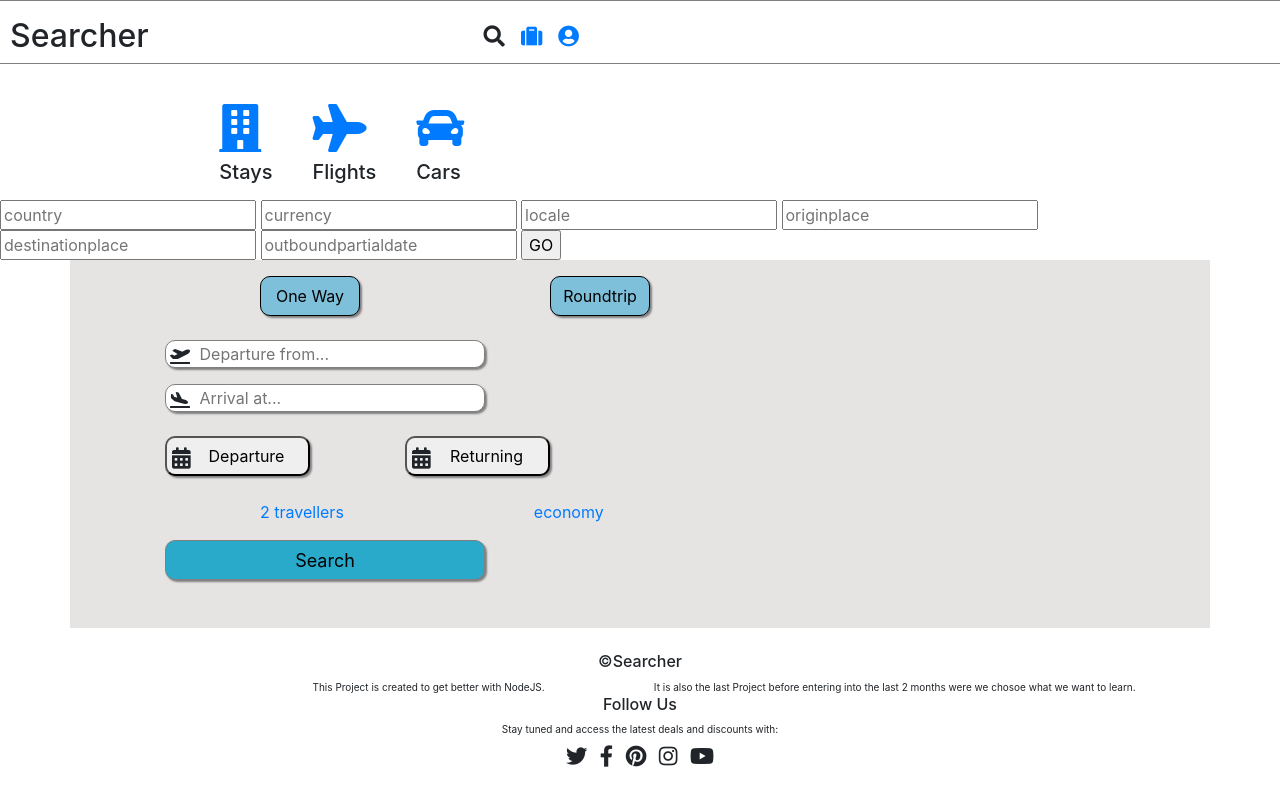
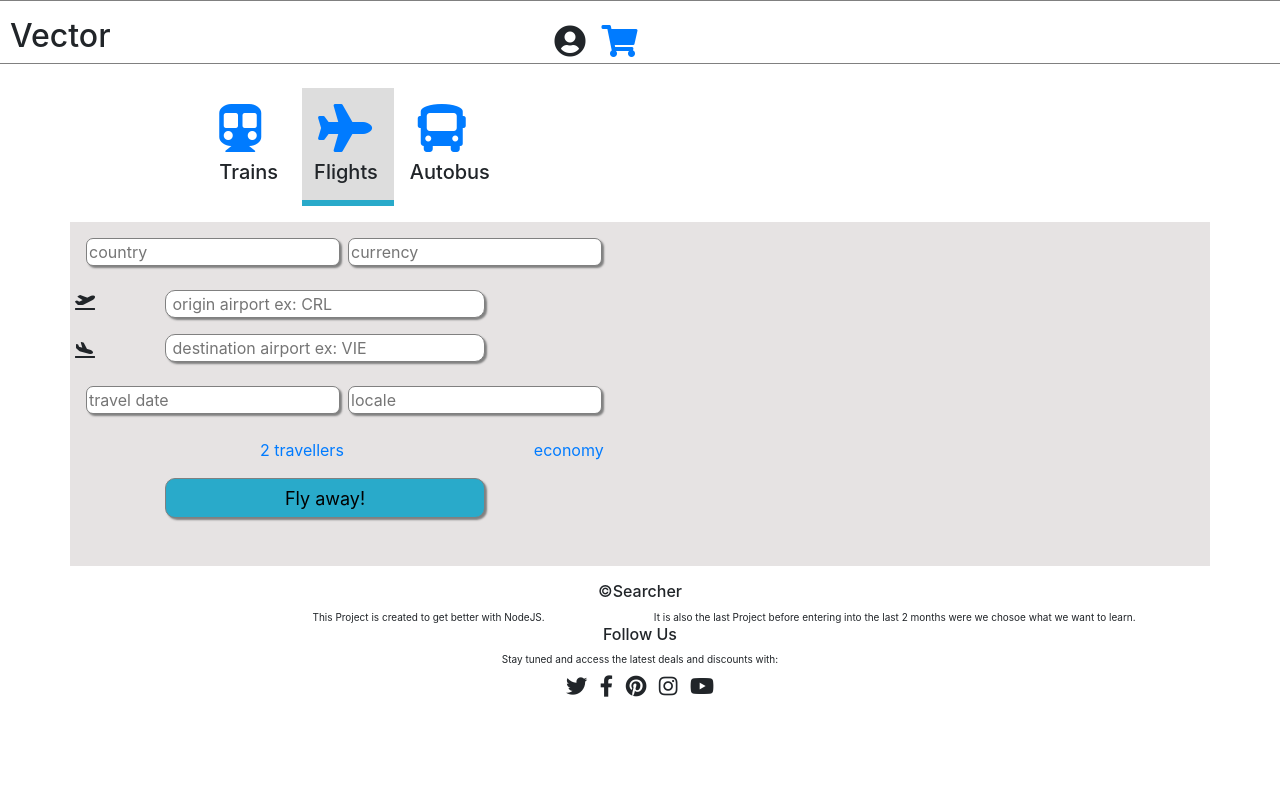
Before and after one commit to AlexJS6/Np_Project_Flask, a Flask app: page / in a window 1280 px wide. Run offline with Flask 2, Linux system fonts and the light colour scheme; some libraries are stand-ins or nearby versions.

Commit message:
Adding style changes on index.html

```diff
--- a/app.py
+++ b/app.py
@@ -66,6 +66,8 @@ class users(db.Model):
         self.lastname = lastname
         self.email = email
         self.password = password
+
+
 
 
 @app.route('/show_test')
@@ -153,7 +155,6 @@ def process_flights():
     carrier_id = request.args.get('carrier_id')
     price = request.args.get('price')
     symbol = request.args.get('symbol')
-    #return origin_country + origin_city + origin_airport
     return origin_country + origin_city + origin_airport + date + time + destination_country + destination_city + destination_airport + name + carrier_id + price + symbol
 
 
--- a/static/style/style.css
+++ b/static/style/style.css
@@ -59,3 +59,8 @@
 #ticket {
     background: url('../images/ticket.jpg');
 }
+.two_inputs_line {
+    border: 1px solid gray;
+    border-radius: 7px;
+    box-shadow: 2px 2px 2px gray;
+}
--- a/templates/base.html
+++ b/templates/base.html
@@ -16,19 +16,14 @@
   <div class="container-fluid"></div>
         <div class="row" id="navbar_row" style="border: 1px solid gray;">
             <div class="col-xs-5 pl-4 pt-3">
-                <h2>Searcher</h2>
+                <h2>Vector</h2>
             </div>
-            <div class="col-xs-1 offset-3 mt-4 px-2">
-                <i class="fas fa-search fa-lg" ></i>
-            </div>
-            <div class="col-xs-1 mt-4 px-2">
-                <a href="/index">
-                    <i class="fas fa-suitcase fa-lg"></i>
-                </a>
+            <div class="col-xs-1 offset-4 mt-4 px-2">
+                <i class="fas fa-user-circle fa-2x"></i>
             </div>
             <div class="col-xs-1 mt-4 px-2">
                 <a href="/registration">
-                    <i class="fas fa-user-circle fa-lg"></i>
+                    <i class="fas fa-shopping-cart fa-2x"></i>
                 </a>
             </div>
         </div>
--- a/templates/index.html
+++ b/templates/index.html
@@ -7,64 +7,67 @@
   <div class="row">
     <div class="col-xs-3 offset-2 pt-3 mt-4 px-3 pb-2">
         <a href="">
-            <i class="fas fa-building fa-3x"></i>
+            <i class="fas fa-subway fa-3x"></i>
         </a>
-        <h5 class="pt-2">Stays</h5>
+        <h5 class="pt-2">Trains</h5>
     </div>
-    <div class="col-xs-3 px-3 pt-3 mt-4 ml-2 pb-2">
+    <div class="col-xs-3 px-3 pt-3 mt-4 ml-2 pb-2" style="background-color: #ddd; border-bottom: 6px solid rgb(41, 170, 202);">
         <a href="">
             <i class="fas fa-plane fa-3x"></i>
         </a>
-        <h5 class="pt-2">Flights</h5>
+        <h5 class="pt-2 ml-n1">Flights</h5>
     </div>
     <div class="col-xs-3 pt-3 mt-4 px-3 ml-2 pb-2">
         <a href="">
-            <i class="fas fa-car fa-3x"></i>
+            <i class="fas fa-bus fa-3x"></i>
         </a>
-        <h5 class="pt-2">Cars</h5>
+        <h5 class="pt-2 ml-n2">Autobus</h5>
     </div>
 </div>
 <!-- CATEGORYS END-->
 
 <!-- SELECTION START -->
-<form action="/api/flight" method='GET'>
-    <input type="text" placeholder="country" name="country">
-    <input type="text" placeholder="currency" name="currency">
-    <input type="text" placeholder="locale" name="locale">
-    <input type="text" placeholder="originplace" name="originplace">
-    <input type="text" placeholder="destinationplace" name="destinationplace">
-    <input type="text" placeholder="outboundpartialdate" name="outboundpartialdate">
+<!--<form action="/api/flight" method='GET'>
+    D<input type="text" placeholder="country" name="country">
+    D<input type="text" placeholder="currency" name="currency">
+    D<input type="text" placeholder="locale" name="locale">
+    D<input type="text" placeholder="originplace" name="originplace">
+    D<input type="text" placeholder="destinationplace" name="destinationplace">
+    D<input type="text" placeholder="outboundpartialdate" name="outboundpartialdate">
     <input type="submit" value="GO">
-</form>
-<div class="container mb-4" id="selection_container">
+</form>-->
+<form action="/api/flight" method="GET">
+    <div class="container my-3" id="selection_container">
         <div class="row">
-        <div class="col-xs-4 offset-2 mt-3">
-            <button id="one_way" href="#">One Way</button>
+            <div class="col-xs-4 mt-3 ml-3">
+                <input type="text" placeholder="country" name="country" class="two_inputs_line">
             </div>
-        <div class="col-xs-4 offset-2 mt-3">
-            <button id="one_way" href="#">Roundtrip</button>
+            <div class="col-xs-4 mt-3 ml-2">
+                <input type="text" placeholder="currency" name="currency" class="two_inputs_line">
             </div>
         </div>
         <div class="row">
-        <div class="col-xs-10 offset-1 mt-4">
-            <i class="fas fa-plane-departure icon"></i>
-            <input type="text" placeholder="       Departure from..." class="big_input">
+            <div class="col-xs-1 mt-1">
+                <i class="fas fa-plane-departure icon mt-4"></i>
+            </div>
+            <div class="col-xs-8 offset-1 mt-4">
+                <input type="text" placeholder=" origin airport ex: CRL" name="originplace" class="big_input"><!--<input type="text" placeholder="       Departure from..." class="big_input">-->
             </div>
         </div>
         <div class="row">
+            <div class="col-xs-1 mt-3">
+                <i class="fas fa-plane-arrival icon"></i>
+            </div>
             <div class="col-xs-10 offset-1 mt-3">
-            <i class="fas fa-plane-arrival icon"></i>
-            <input type="text" placeholder="       Arrival at..." class="big_input">
+                <input type="text" placeholder=" destination airport ex: VIE" name="destinationplace" class="big_input"> <!--<input type="text" placeholder="       Arrival at..." class="big_input">-->
             </div>
         </div>
         <div class="row mt-4">
-        <div class="col-xs-4 offset-1">
-            <i class="fas fa-calendar-alt fa-lg agenda_icon"></i>
-            <input type="button" value="    Departure" id="agenda_buttons">
+            <div class="col-xs-4 ml-3">
+                <input type="text" placeholder="travel date" name="outboundpartialdate" class="two_inputs_line">
             </div>
-        <div class="col-xs-4 offset-1">
-            <i class="fas fa-calendar-alt fa-lg agenda_icon"></i>
-            <input type="button" value="    Returning" id="agenda_buttons">
+            <div class="col-xs-4 ml-2">
+                <input type="text" placeholder="locale" name="locale" class="two_inputs_line">
             </div>
         </div>
         <div class="row mt-4">
@@ -77,10 +80,12 @@
         </div>
         <div class="row mt-3">
             <div class="col-xs-10 offset-1 mb-5">
-            <input type="submit" value="Search" id="submit_button">
+                <input type="submit" value="Fly away!" id="submit_button">
             </div>
         </div>
     </div>
+</form>
+
 <!--<button id="roundtrip" href="#">Roundtrip</button>-->
 <!--<button id="one_way" href="#">One Way</button>-->
 
```
Lines whose indentation alone changed are shown as unchanged.
